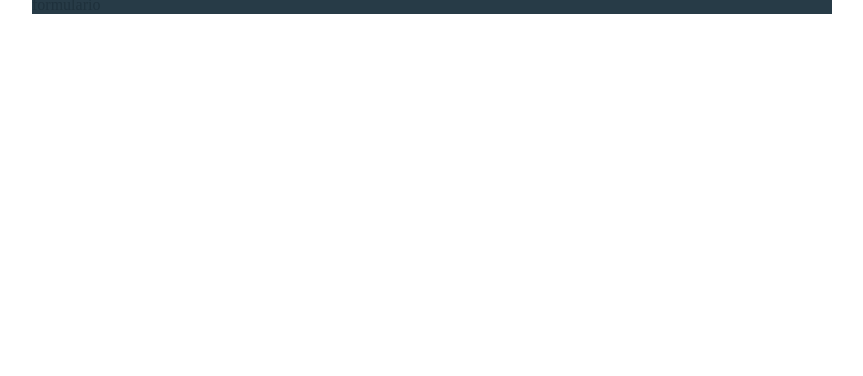
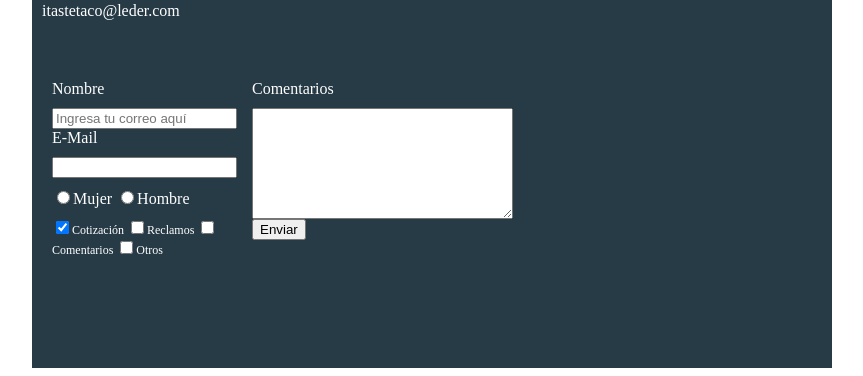
Before and after one commit to luischitala/Leder, a plain HTML site: page index.html in a window 1280 px wide. Shown: the part 1970-2346 px from the top of the page, without its empty margins (208-1071 px from the left). Before the commit the page ends 1992 px from the top, so only its background shows below. Drawn offline with Linux system fonts and the light colour scheme; a web font is replaced by a local one.

```diff
--- a/Css/leder.css
+++ b/Css/leder.css
@@ -104,9 +104,16 @@ button {
 
 
 }
-.Footer{
+.footer{
 	background: #273b47;
+	padding: 50px 10px;
 
+}
+.contacto{
+	display: flex;
+	width: 300px;
+	flex-wrap: wrap;
+	align-items: flex-start;
 }
 
 .contacto img {
@@ -119,6 +126,43 @@ button {
 .contacto a{
 	color: white;
 	text-decoration: none;
+	margin:10px 10px 10px 0;
+}
+.Footer.Contenedor{
+	display: flex;
+	justify-content: space-between;
+}
+.Formulario{
+	display: flex;
+	width: 400px;
+	color: white;
+	padding: 50px 10px;
+}
+.col1,.col2{
+display: flex;
+flex-direction: column;
+}
+.col1{
+	margin-right: 15px;
+}
+.col2 {
+	align-items: flex-start;
+}
+.intereses label{
+	font-size: 12px;
+}
+.Formulario label, .sexo, .intereses {
+	margin-bottom: 10px;
+}
+.sexo{
+	margin-top: 10px;
+}
+
+table{
+	width: 100%;
+}
+th {
+	background: #273b47;
 }
 /*.contenedor-Cartera{
 	margin-left: 370px;
--- a/index.html
+++ b/index.html
@@ -81,16 +81,48 @@
 				</div>
 		</article>
 	</body>
-	<footer class="Footer ">
+	<footer class="footer ">
 		<div class="contenedor">
 			<div class="contacto">
 			<img src="https://i.ibb.co/PrKCGN3/logo.jpg" width="70" height="70" alt="logotipo">
-				<a href="tel:+523318019871"><strong>Teléfono</strong> <span>3318019871</span></a>
-				<a href="mailto: itastetaco@leder.com"><strong>E-Mail </strong><span>itastetaco@leder.com</span></a>
+			<a href="tel:+523318019871"><strong>Teléfono</strong> <span>3318019871</span></a>
+			<a href="mailto: itastetaco@leder.com"><strong>E-Mail </strong><span>itastetaco@leder.com</span></a>
 			</div>
-			<div class="Formulario">
-			formulario
-		</div>
+			</div>
+			<form class="Formulario">
+			<div class="col1">
+			<label for="nombre">Nombre</label>
+			<input type="text" required placeholder="Ingresa tu correo aquí" id="nombre" name="nombre"/>
+			<label for="email">E-Mail</label>
+			<input type="email" required id="email" name="email" />
+			<div class="sexo">
+			<label for="mujer">
+			<input type="radio" id="mujer" name="sexo" value="mujer">Mujer
+			</label>
+			<label for="hombre">
+			<input type="radio" id="hombre" name="sexo" value="hombre">Hombre
+			</label>
+			</div>
+			<div class="intereses">
+				<label for="cotizacion">
+					<input type="checkbox" checked="" id="cotizacion" name="intereses" value="cotizacion">Cotización
+				<label for="reclamos">
+					<input type="checkbox" id="reclamos" name="intereses" value="reclamos">Reclamos
+
+				<label for="comentarios">
+					<input type="checkbox" id="comentarios" name="intereses" value="comentarios">Comentarios
+				<label for="otros">
+					<input type="checkbox" id="otros" name="intereses" value="otros">Otros
+
+				</label>
+			</div>
+			</div>
+			<div class="col2">
+				<label for="comentarios">Comentarios</label>
+				<textarea name="comentarios" id="comentarios" cols="30" rows="7"></textarea>
+				<input type="submit" value="Enviar" name="">
+			</div>
+		</form>
 		</div>
 	</footer>
 </html>
```
Also changed, not shown: precios.html (added, +116 -0 lines).
